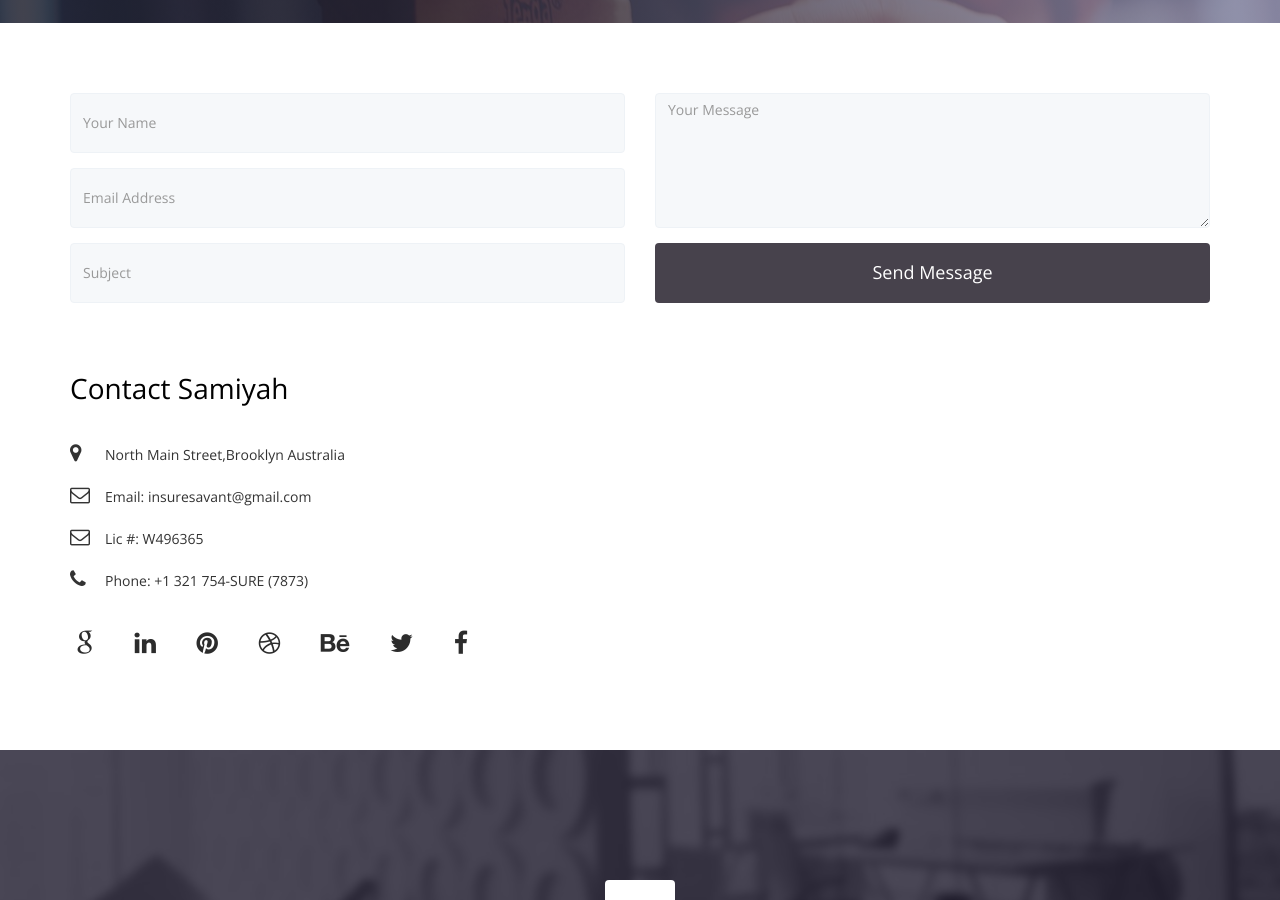
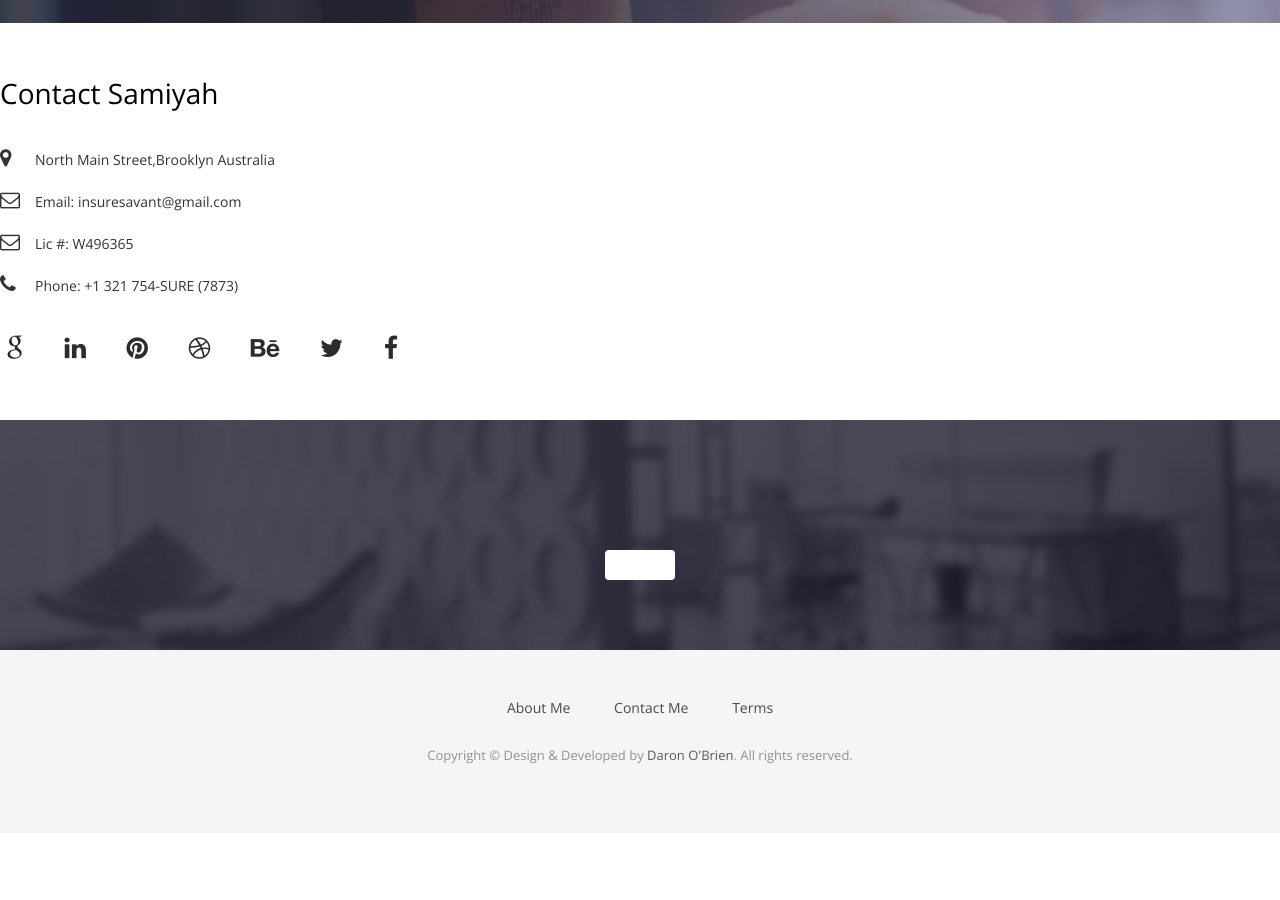
Before and after one commit to dsobrien/SamiyahALI2, a Jekyll site: the page built from contact.html, in a window 1280 px wide and 900 px high, scrolled down 399 px. Built offline with Jekyll 4.4.1, drawn with Linux system fonts in a browser that asks for light colours; nearby versions of some CDN libraries; some web fonts are replaced; after the commit the page ends 1232 px from its top, so only the background shows below that.

Commit message:
Contact form deleted

```diff
--- a/contact.html
+++ b/contact.html
@@ -18,36 +18,7 @@ permalink: /contact/
   </div>
 </section>
 <!-- contact form start -->
-<section id="contact-form">
-  <div class="container">
-    <div class="row">
-      <div class="col-md-6 col-sm-12">
-        <div class="block">
-          <form>
-            <div class="form-group">
-              <input type="text" class="form-control" placeholder="Your Name">
-            </div>
-            <div class="form-group">
-              <input type="text" class="form-control" placeholder="Email Address">
-            </div>
-            <div class="form-group">
-              <input type="text" class="form-control" placeholder="Subject">
-            </div>
-          </form>
-        </div>
-      </div>
-      <div class="col-md-6 col-sm-12">
-        <div class="block">
-          <form>
-            <div class="form-group-2">
-              <textarea class="form-control" rows="3" placeholder="Your Message"></textarea>
-            </div>
-            <button class="btn btn-default" type="submit">Send Message</button>
-          </form>
-        </div>
-      </div>
-    </div>
-    <div id="contact-box" class="row">
+<section id="contact-box" class="row">
       <div class="col-md-6 col-sm-12">
         <div class="block">
           <h2>Contact Samiyah</h2>
```
